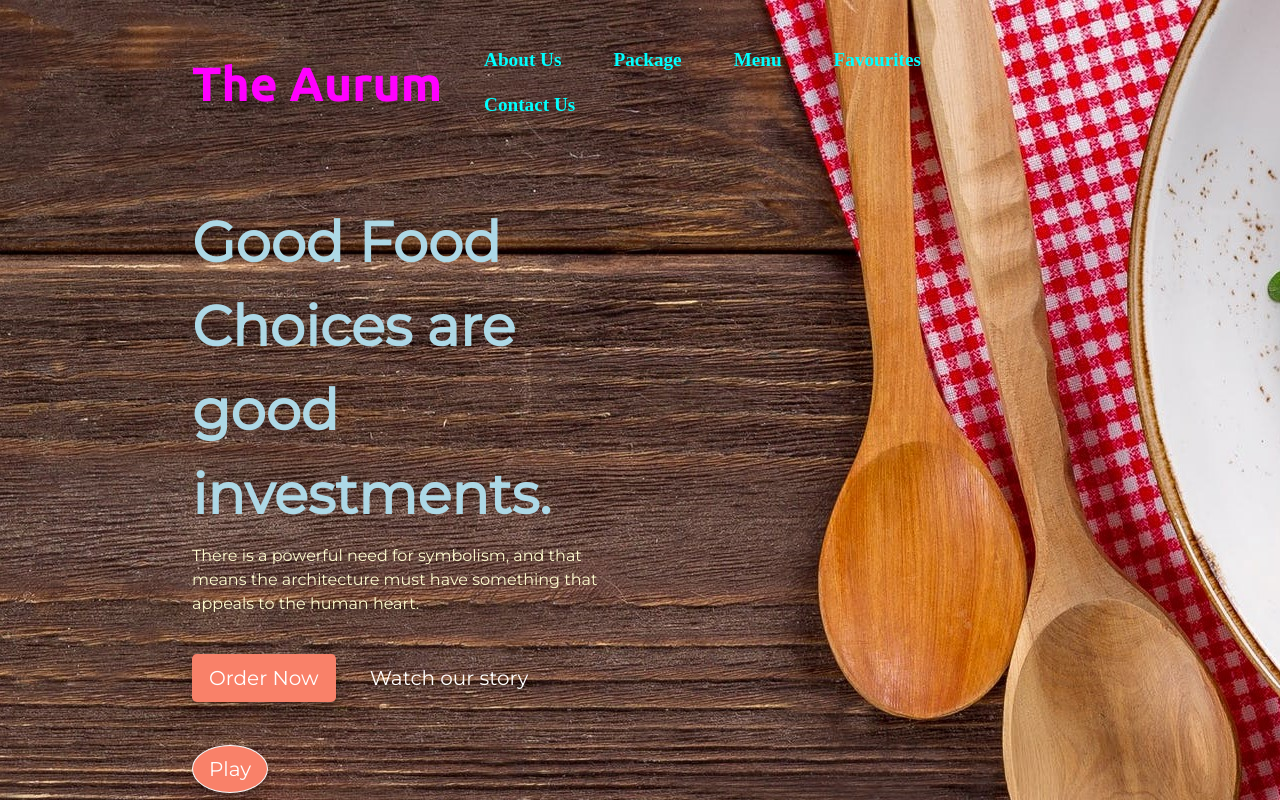
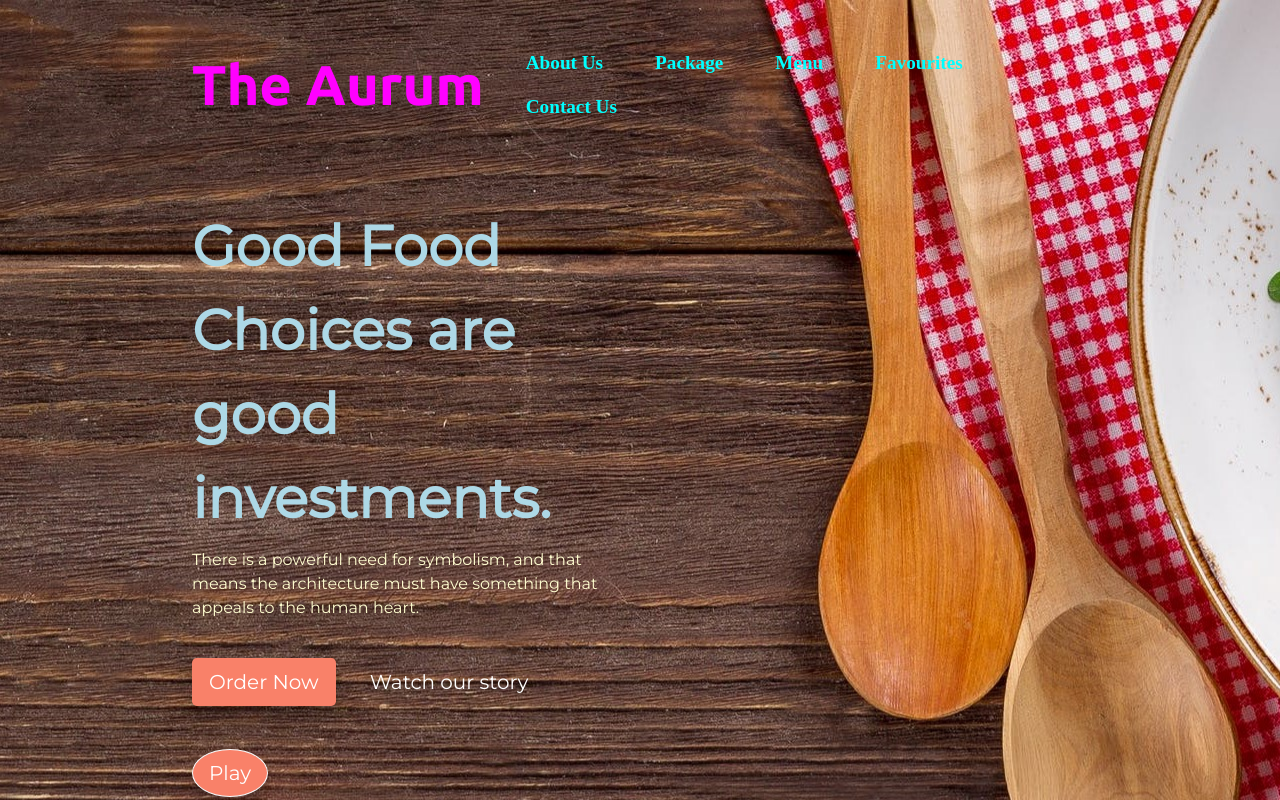
Before and after one commit to shyam3333/theaurum, a plain HTML site: page index.html in a window 1280 px wide. Shown: the top 800 px of the page. Drawn offline with nearby package versions, Linux system fonts and the light colour scheme.

Commit message:
Update styles.css

```diff
--- a/css/styles.css
+++ b/css/styles.css
@@ -90,7 +90,7 @@ color:#fffdd0;
 /* navigation bar */
 .navbar-brand {
   font-family: "Ubuntu";
-  font-size: 3.0rem;
+  font-size: 3.5rem;
   font-weight: bolder;
   color:#FF00FF;
 }
```
